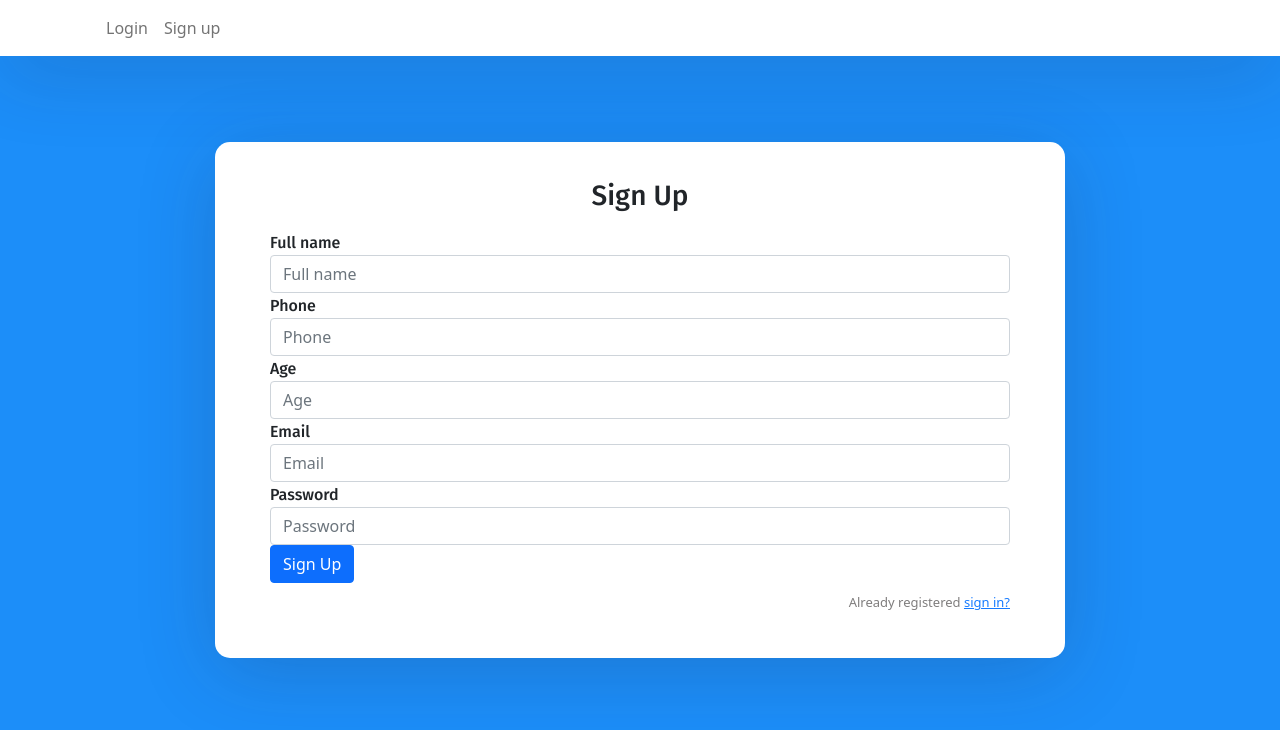
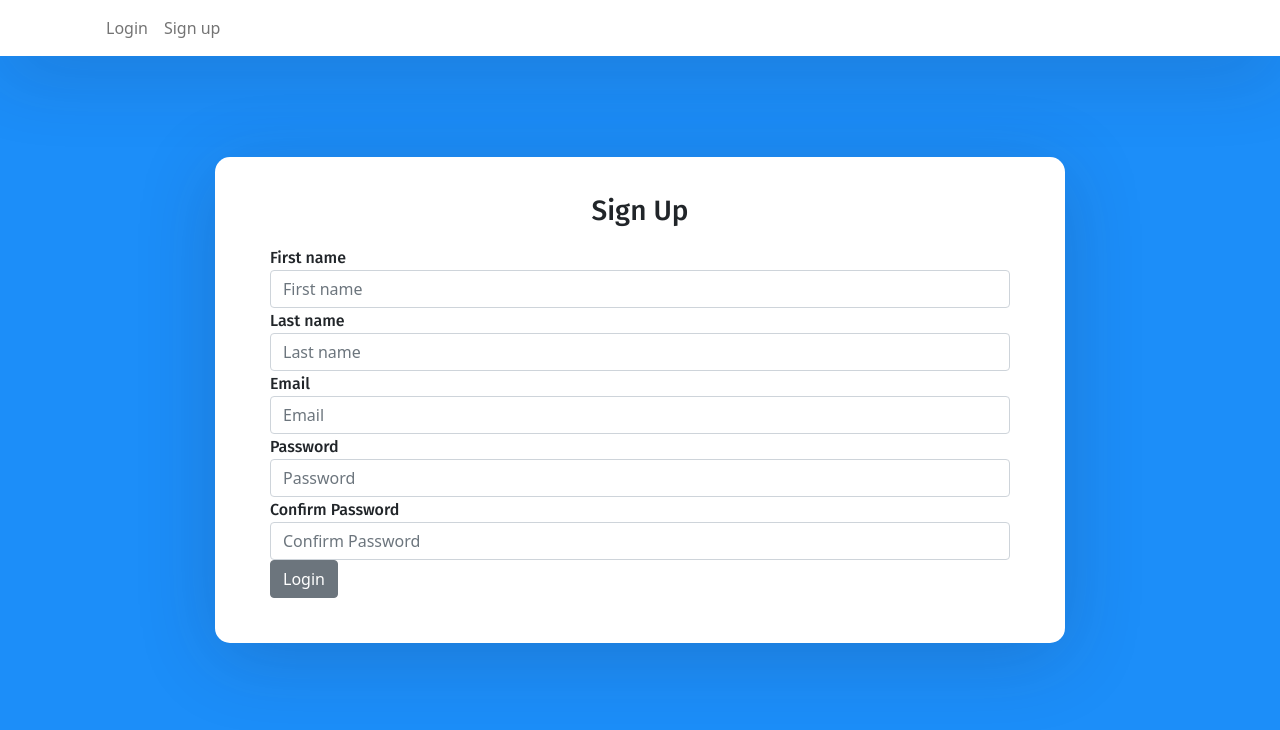
Before and after one commit to robotkoruslan/react-login-signup-ui-template-master, a React (Create React App) app: page /sign-up in a window 1280 px wide. Shown: the top 730 px of the page. Built offline with nearby package versions, Linux system fonts and the light colour scheme; data requests are answered from the project's data file.

Commit message:
Try with another password
Try with another password

```diff
--- a/db.json
+++ b/db.json
@@ -1,5 +1,5 @@
 {
-  "contacts": [
+  "register": [
     {
       "name": "Friend",
       "phone": "+38099565564",
@@ -39,6 +39,50 @@
       "email": "433",
       "friends": "33232",
       "id": 13
+    },
+    {
+      "email": "1@1.r",
+      "password": "1",
+      "id": 14
+    },
+    {
+      "email": "1@1.com",
+      "password": "1",
+      "id": 15
+    },
+    {
+      "email": "1@1.com",
+      "password": "1",
+      "id": 16
+    },
+    {
+      "email": "1@1.ru",
+      "password": "1",
+      "id": 17
+    },
+    {
+      "first_name": "1",
+      "last_name": "1",
+      "email": "1@1.ei",
+      "password": "1",
+      "confirm_password": "1",
+      "id": 18
+    },
+    {
+      "first_name": "1",
+      "last_name": "1",
+      "email": "1@1.ru",
+      "password": "1",
+      "password_confirm": "1",
+      "id": 19
+    },
+    {
+      "first_name": "1",
+      "last_name": "1",
+      "email": "1@1.ru",
+      "password": "1",
+      "password_confirm": "2",
+      "id": 20
     }
   ]
 }
--- a/package.json
+++ b/package.json
@@ -7,6 +7,7 @@
     "@testing-library/react": "^9.5.0",
     "@testing-library/user-event": "^7.2.1",
     "axios": "^0.19.2",
+    "concurrently": "^5.3.0",
     "json-server": "^0.16.1",
     "nodemon": "^2.0.4",
     "react": "^16.13.1",
--- a/src/components/login.component.js
+++ b/src/components/login.component.js
@@ -1,10 +1,27 @@
 import React, { Component , } from "react";
 import { FormGroup, Label, Input } from "reactstrap";
+import axios from 'axios';
+
 
 export default class Login extends Component {
- render(){
-     return(
-         <form onSubmit={this.handleSubmit}>
+    handleSubmit = e => {
+        e.preventDefault();
+        const data = {
+            email: this.email,
+            password: this.password
+        }
+        axios.post('http://localhost:3001/contacts', data)
+            .then(res => {
+                console.log(res);
+            })
+            .catch(err => {
+                console.log(err);
+            })
+    }
+
+    render(){
+        return(
+            <form onSubmit={this.handleSubmit}>
              <h3>Login</h3>
 
              <FormGroup>
@@ -24,7 +41,7 @@ export default class Login extends Component {
                  <Input type="password" className="" placeholder="Confirm Password"
                  onChange={e => this.confirmPassword = e.target.value}/>
              </FormGroup>
-             <button className="btn btn-primary btn-block">Sign Up</button>
+             <button className="btn btn-primary btn-block">Login</button>
          </form>
      )
  }
--- a/src/components/signup.component.js
+++ b/src/components/signup.component.js
@@ -1,105 +1,66 @@
 import React, { Component } from "react";
-import { FormGroup,  Label, Input,  Button } from 'reactstrap';
+import { FormGroup, Label, Input, Button } from 'reactstrap';
 import axios from 'axios';
 
 export default class SignUp extends Component {
-    state = {
-        contacts: [],
-        friend: [],
-        newContactData: {
-            name: '',
-            phone: '',
-            age: '',
-            email: '',
-            password: ''
-        },
-        newContactModal: false,
-        editContactModal: false
+
+
+    handleSubmit = e => {
+        e.preventDefault();
+        const data = {
+            first_name: this.firstName,
+            last_name: this.lastName,
+            email: this.email,
+            password: this.password,
+            password_confirm: this.confirmPassword
+        }
+        axios.post('http://localhost:3001/register', data).then(
+            res => {
+            }
+        ).catch(
+            err => {
+                console.log(err);
+            }
+        )
+        console.log(data);
     }
-    async componentWillMount() {
-        this._refreshList()
-
-    }
-
-    toggleNewContactModal() {
-        this.setState({
-          newContactModal: !this.state.newContactModal
-        }, console.log(!this.newContactModal))
-      }
-      addContact() {
-        axios.post('http://localhost:3001/contacts', this.state.newContactData).then((response) => {
-          let { contacts } = this.state;
-          contacts.push(response.data);
-
-          this.setState({
-            contacts, newContactModal: false, newContactData: {
-              name: '',
-              phone: '',
-              age: '',
-              email: '',
-              password: ''
-            }
-          })
-        })
-      }
-      _refreshList() {
-        axios.get('http://localhost:3001/contacts').then((response) => {
-          this.setState({
-            contacts: response.data
-          })
-        })
-      }
-
 
     render() {
         return (
-            <form>
+            <form onSubmit={this.handleSubmit}>
                 <h3>Sign Up</h3>
 
                 <FormGroup>
-                    <Label for="nameUser">Full name</Label>
-                    <Input type="text" id="nameUser" placeholder="Full name" value={this.state.newContactData.name} onChange={(e) => {
-                        let { newContactData } = this.state;
-                        newContactData.name = e.target.value
-                        this.setState({ newContactData })
-                    }} />
+                    <Label for="firstName">First name</Label>
+                    <Input type="text" id="firstName" placeholder="First name"
+                        onChange={e => this.firstName = e.target.value} />
                 </FormGroup>
+
                 <FormGroup>
-                    <Label for="phoneUser">Phone</Label>
-                    <Input type="text" id="phoneUser" placeholder="Phone" value={this.state.newContactData.phone} onChange={(e) => {
-                        let { newContactData } = this.state;
-                        newContactData.phone = e.target.value
-                        this.setState({ newContactData })
-                    }} />
+                    <Label for="lastName">Last name</Label>
+                    <Input type="text" id="lastName" placeholder="Last name"
+                        onChange={e => this.lastName = e.target.value} />
                 </FormGroup>
+
                 <FormGroup>
-                    <Label for="age">Age</Label>
-                    <Input id="age" placeholder="Age" value={this.state.newContactData.age} onChange={(e) => {
-                        let { newContactData } = this.state;
-                        newContactData.age = e.target.value
-                        this.setState({ newContactData })
-                    }} />
+                    <Label for="email">Email</Label>
+                    <Input type="email" id="email" placeholder="Email"
+                        onChange={e => this.email = e.target.value} />
                 </FormGroup>
+
                 <FormGroup>
-                    <Label for="exampleEmail">Email</Label>
-                    <Input type="email" id="exampleEmail" placeholder="Email" value={this.state.newContactData.email} onChange={(e) => {
-                        let { newContactData } = this.state;
-                        newContactData.email = e.target.value
-                        this.setState({ newContactData })
-                    }} />
+                    <Label for="password">Password</Label>
+                    <Input type="password" id="password" placeholder="Password"
+                        onChange={e => this.password = e.target.value} />
                 </FormGroup>
+
                 <FormGroup>
-                <Label for="examplePassword">Password</Label>
-                    <Input type="password" name="password" id="examplePassword" placeholder="Password" value={this.state.newContactData.password} onChange={(e) => {
-                        let { newContactData } = this.state;
-                        newContactData.password = e.target.value
-                        this.setState({ newContactData })
-                    }} />
+                    <Label for="confirmPassword">Confirm Password</Label>
+                    <Input type="password" id="confirmPassword" placeholder="Confirm Password"
+                        onChange={e => this.confirmPassword = e.target.value} />
                 </FormGroup>
-                <Button color="primary" type="submit"  className="btn btn-primary btn-block" href="/" onClick={this.addContact.bind(this)}>Sign Up</Button>{' '}
-                <p className="forgot-password text-right">
-                    Already registered <a href="sign-in">sign in?</a>
-                </p>
+
+                <Button className="btn btn-primary btn-block">Login</Button>
 
             </form>
         );
```
Also changed, not shown: src/components/signup.component copy.js (added, +107 -0 lines).
